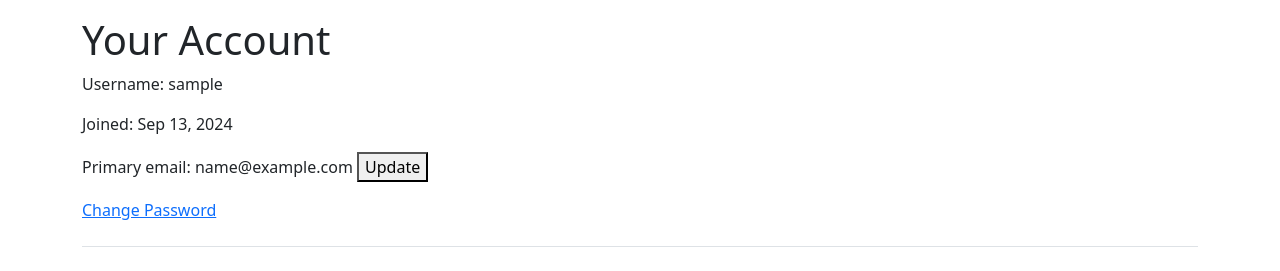
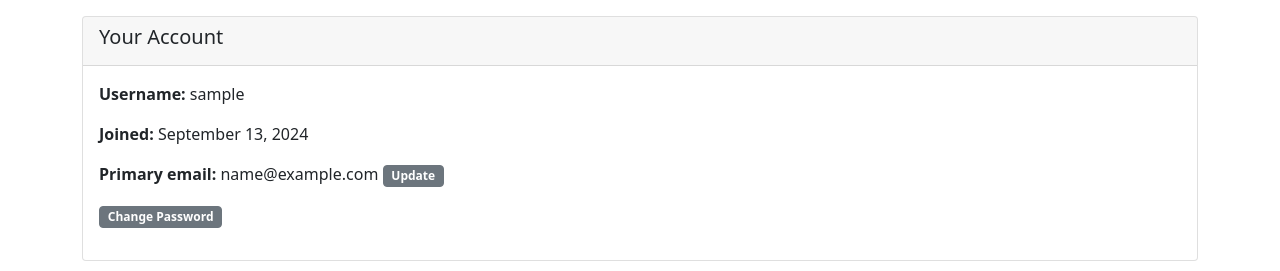
Before and after one commit to alex-b1729/profile-exchange, a Django app: page /account/account/ in a window 1280 px wide. Shown: the part 56-327 px from the top of the page. Run offline with Django 5.2, Linux system fonts and the light colour scheme; the visitor is signed in with stand-in values (Sample User, id 1); some libraries are stand-ins or nearby versions.

Commit message:
update account page

```diff
--- a/account/forms.py
+++ b/account/forms.py
@@ -85,7 +85,11 @@ class UserEditEmailForm(forms.ModelForm):
         model = get_user_model()
         fields = ('email',)
         widgets = {
-            'email': forms.EmailInput(attrs={'autocomplete': 'email'}),
+            'email': forms.EmailInput(attrs={
+                'autocomplete': 'email',
+                'size': 30,
+                'class': 'form-control'
+            }),
         }
 
 
--- a/account/templates/account/account.html
+++ b/account/templates/account/account.html
@@ -4,18 +4,41 @@
 {% block title %}Your Account{% endblock %}
 
 {% block content %}
-  <div class="content-header">
-    <h1>Your Account</h1>
+<div class="card">
+  <div class="card-header">
+    <h5 class="card-title">Your Account</h5>
   </div>
-  <p>Username: {{ user.username }}</p>
-  <p>Joined: {{ user.date_joined|date:"M d, Y" }}</p>
-  <p id="current-email">Primary email: {{ user.email }} <button id="edit-email-button" type="button">Update</button></p>
-  <div id="edit-email-form" hidden>
-    <form method="post" id="form-container">
-      <p>Primary email: {{ user_form.email }} <input type="submit" value="Save"></p>
-      {% csrf_token %}
-    </form>
+  <div class="card-body">
+    <p class="card-text mb-3">
+      <span class="fw-bold">Username: </span>
+      {{ user.username }}
+    </p>
+    <p class="card-text mb-3">
+      <span class="fw-bold">Joined: </span>
+      {{ user.date_joined|date:"F d, Y" }}
+    </p>
+    <p id="current-email" class="card-text mb-3">
+      <span class="fw-bold">Primary email: </span>
+      {{ user.email }}
+      <button id="edit-email-button" class="badge btn btn-secondary" type="button">Update</button>
+    </p>
+    <div id="edit-email-form" class="card-text mb-3" hidden>
+      <form method="post" id="form-container">
+        <div class="row">
+          <div class="fw-bold col-auto">Primary email: </div>
+          <div class="col-auto">{{ user_form.email }}</div>
+          {% csrf_token %}
+          <div class="col-auto">
+            <input type="submit" class="btn btn-primary" value="Save">
+          </div>
+        </div>
+      </form>
+    </div>
+    <p class="card-text mb-3">
+      <a class="badge btn btn-secondary" href="{% url 'password_change' %}">Change Password</a>
+    </p>
   </div>
-  <a href="{% url "password_change" %}">Change Password</a>
-  <script src="{% static "js/edit_primary_email.js" %}"></script>
+</div>
+
+<script src="{% static 'js/edit_primary_email.js' %}"></script>
 {% endblock %}
```
